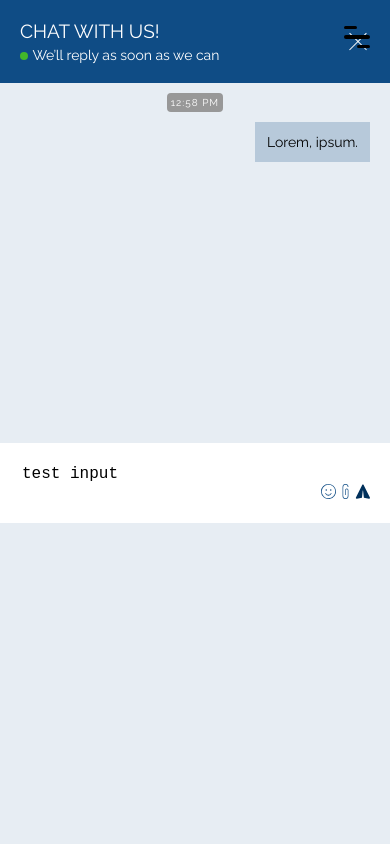
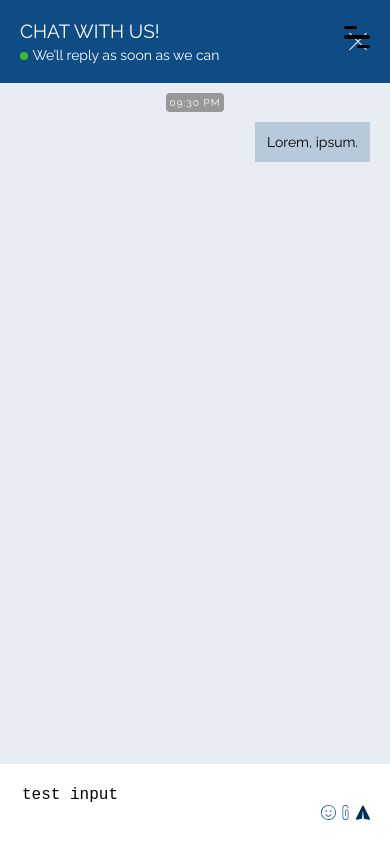
Before and after one commit to ArtyomShevchenko/knoll-and-walters, a plain HTML site: page index.html in a window 390 px wide. Both pictures are taken after a click on the element 292 px from the left and 816 px from the top of the page. Shown: the top 844 px of the page. Drawn offline with Linux system fonts and the light colour scheme.

Commit message:
fix chat, add time

```diff
--- a/index.html
+++ b/index.html
@@ -346,7 +346,7 @@
               <div class="close-btn"></div>
             </div>
             <div class="middle">
-              <div class="time">12:58 PM</div>
+              <div class="time">null</div>
               <p>Lorem, ipsum.</p>
             </div>
             <div class="bottom">
--- a/script.js
+++ b/script.js
@@ -40,17 +40,6 @@ doc.style.setProperty("--header-height", `${header.offsetHeight}px`);
 //     document.documentElement.style.setProperty("--transformBgY", `${window.scrollY}px`)
 // })
 
-// -----------------str.replace()-----------------
-// const str = "Lorem +380 93 487 77 58 ipsum lorem"
-
-// // flag /g - global, for all value
-// // flag /i - ignore string case (uppercase), replace all to lowercase
-// const newStr = str.replace(/l|O|r/gi, "_")
-
-// const newStr2 = str.replace(/[0-5]/gi, (e) => {
-//     return e * 2
-// })
-
 const form = document.querySelector("form");
 form.addEventListener("submit", (e) => {
   e.preventDefault();
@@ -77,11 +66,44 @@ const chatBody = document.querySelector(".chat-body");
 chatButton.addEventListener("click", (e) => {
   chatBody.classList.toggle("chat-body-open");
   chatButton.classList.toggle("chat-button-close");
-  document.body.classList.toggle("disable-scroll");
+  if(window.innerWidth < 900) {
+      document.body.classList.toggle("disable-scroll");
+  }
+  chatBody.querySelector(".time").textContent = chatTime()
+
+  setInterval(() => {
+      chatBody.querySelector(".time").textContent = chatTime()
+  }, 1000 * 60)
 });
 
 chatBody.querySelector(".close-btn").addEventListener("click", (e) => {
   chatBody.classList.toggle("chat-body-open");
   chatButton.classList.toggle("chat-button-close");
-  document.body.classList.toggle("disable-scroll");
+  document.body.classList.remove("disable-scroll");
 });
+
+// time chat
+function chatTime() {
+    const date = new Date()
+    const meridiem = () => date.getHours() < 12 ? "PM" : "AM"
+    const hour = () => {
+        const value = date.getHours().toString()
+        if(value.length > 1) {
+            return value
+        }
+        else {
+            return "0" + value
+        }
+    };
+    const min = () => {
+        const value = date.getMinutes().toString()
+        if(value.length > 1) {
+            return value
+        }
+        else {
+            return "0" + value
+        }
+    };
+
+    return `${hour()}:${min()} ${meridiem()}`
+}
--- a/styles/main.css
+++ b/styles/main.css
@@ -250,7 +250,7 @@ header .row {
         right: 0;
         left: 0;
         bottom: 0;
-        z-index: 90;
+        z-index: 49;
         display: flex;
         justify-content: flex-end;
         background-color: transparent;
@@ -266,7 +266,7 @@ header .row {
     .burger-container {
         display: block;
         position: relative;
-        z-index: 99;
+        z-index: 50;
         cursor: pointer;
         user-select: none;
     }
@@ -882,6 +882,10 @@ footer .social-container {
 }
 
 @media (max-width: 900px) {
+    footer .container {
+        padding-bottom: 100px;
+    }
+
     footer .wrapper {
         display: flex;
         flex-direction: column-reverse;
@@ -911,9 +915,9 @@ img {
 /* chat */
 .chat-container {
     position: fixed;
+    z-index: 99;
     bottom: 0;
     right: 20px;
-
 }
 
 .chat-container .chat-button button span {
@@ -940,7 +944,6 @@ img {
 
 .chat-container .chat-body {
     display: none;
-    /* display: block; */
     max-width: 340px;
     background-color: var(--chat-bg);
     box-shadow: 0 0 2px 1px rgba(255, 255, 255, 0.3);
@@ -1153,14 +1156,18 @@ img {
     .chat-container .chat-button button span {
         display: none;
     }
+
+    .chat-container .middle {
+        height: 100%;
+    }
+
+    .chat-container .chat-body-open {
+        height: 100%;
+        display: flex;
+        flex-direction: column;
+    }
 }
-
-
 
 .to-top-btn span {
     display: none;
 }
-
-footer .container {
-    padding-bottom: 100px;
-}
```
